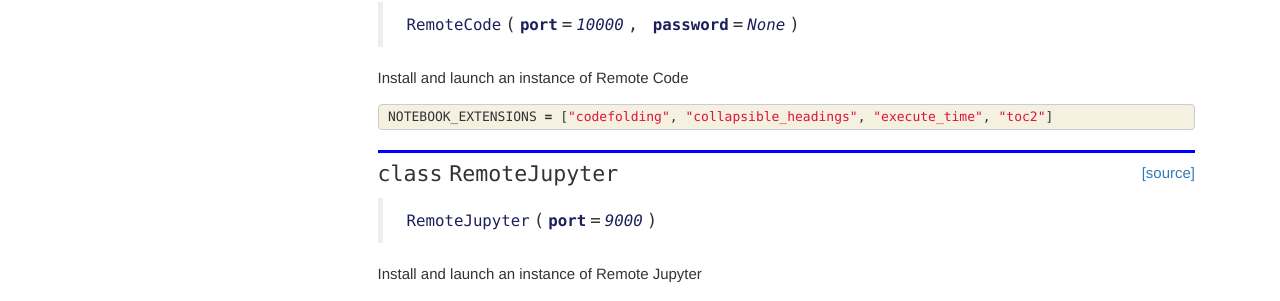
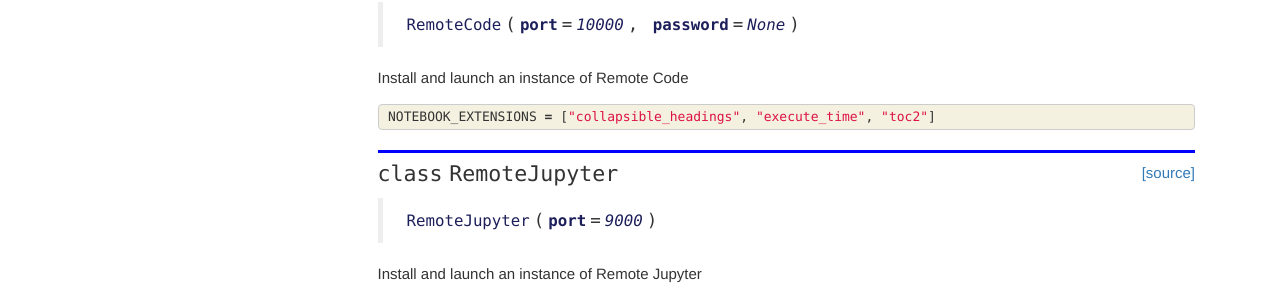
Before and after one commit to Rahuketu86/RemoteConnect, a Jekyll site: the page built from docs/core.html, in a window 1280 px wide. Shown: the part 630-931 px from the top of the page. Built offline with Jekyll 4.4.1, drawn with Linux system fonts in a browser that asks for light colours; nearby versions of some CDN libraries; comment, search, counter and statistics services are not loaded.

Commit message:
Removed codefolding extension

```diff
--- a/RemoteConnect/core.py
+++ b/RemoteConnect/core.py
@@ -87,7 +87,7 @@ class RemoteCode:
 
 
 # Cell
-NOTEBOOK_EXTENSIONS = ["codefolding", "collapsible_headings", "execute_time", "toc2"]
+NOTEBOOK_EXTENSIONS = ["collapsible_headings", "execute_time", "toc2"]
 
 # Cell
 class RemoteJupyter:
--- a/docs/core.html
+++ b/docs/core.html
@@ -154,7 +154,7 @@ nb_path: "nbs/00_core.ipynb"
 
 <div class="inner_cell">
     <div class="input_area">
-<div class=" highlight hl-ipython3"><pre><span></span><span class="n">NOTEBOOK_EXTENSIONS</span> <span class="o">=</span> <span class="p">[</span><span class="s2">&quot;codefolding&quot;</span><span class="p">,</span> <span class="s2">&quot;collapsible_headings&quot;</span><span class="p">,</span> <span class="s2">&quot;execute_time&quot;</span><span class="p">,</span> <span class="s2">&quot;toc2&quot;</span><span class="p">]</span>
+<div class=" highlight hl-ipython3"><pre><span></span><span class="n">NOTEBOOK_EXTENSIONS</span> <span class="o">=</span> <span class="p">[</span><span class="s2">&quot;collapsible_headings&quot;</span><span class="p">,</span> <span class="s2">&quot;execute_time&quot;</span><span class="p">,</span> <span class="s2">&quot;toc2&quot;</span><span class="p">]</span>
 </pre></div>
 
     </div>
```
Also changed, not shown: 1 other file.
